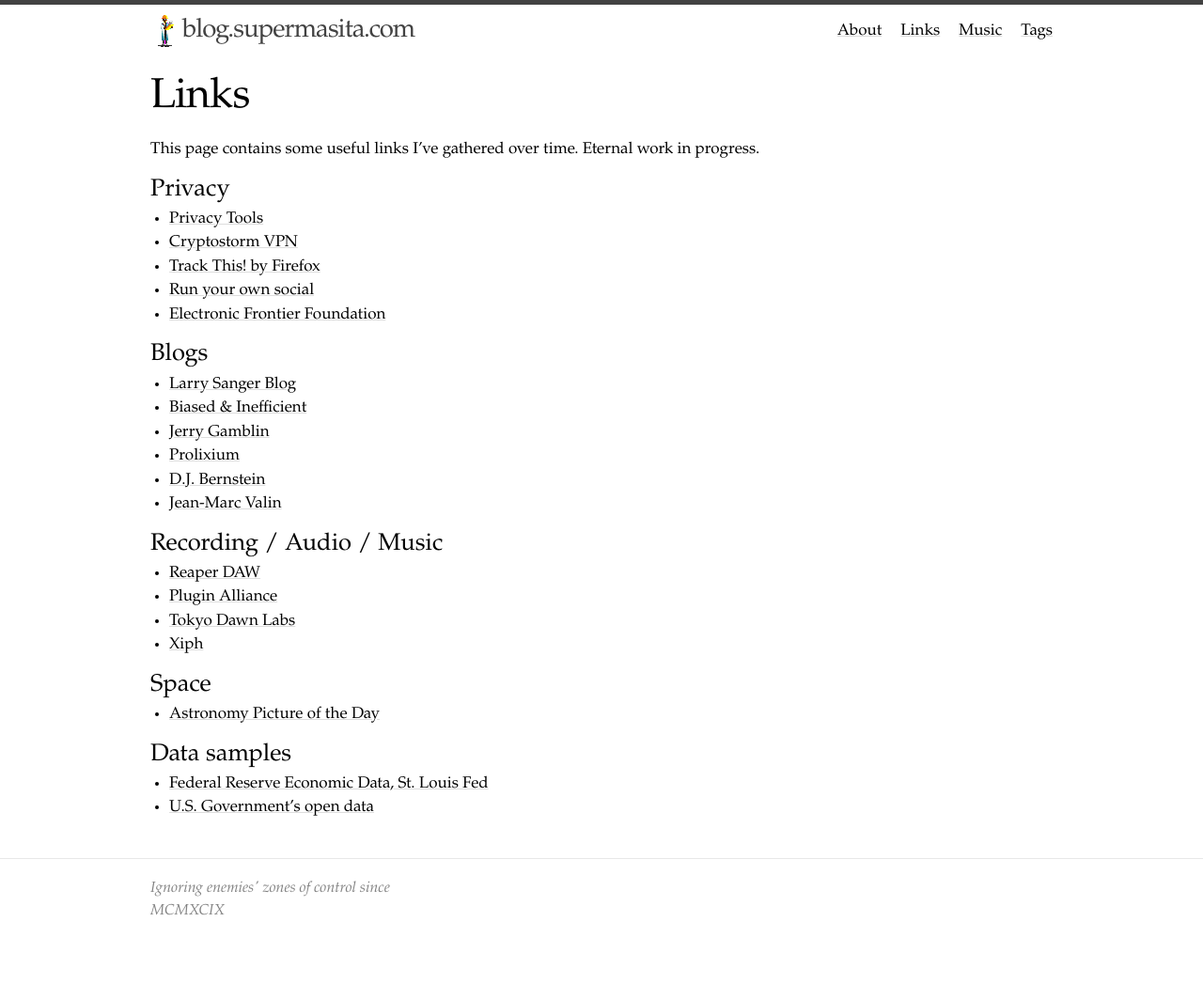
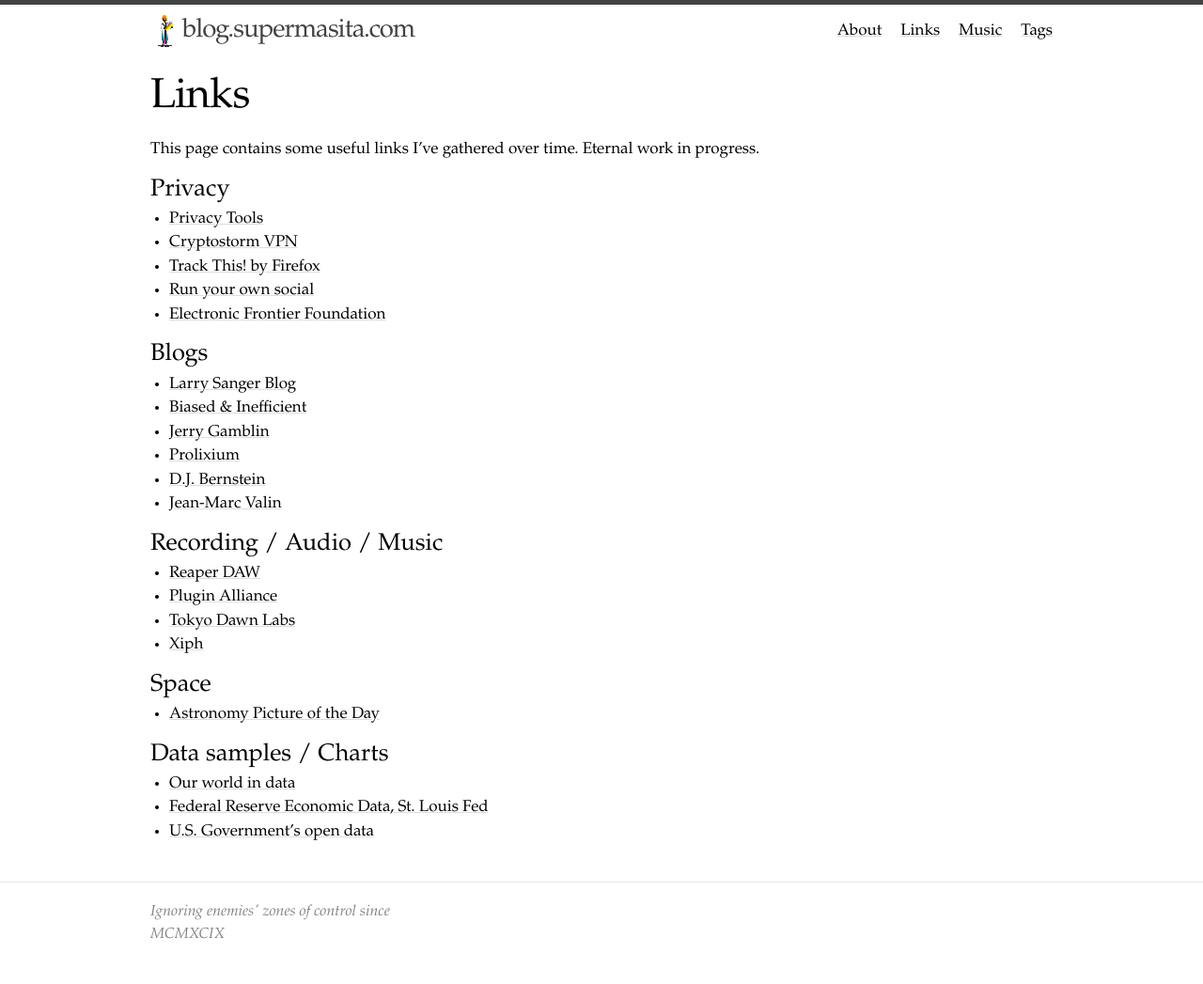
Before and after one commit to supermasita/blog.supermasita.com, a Jekyll site: the page built from links.md, in a window 1280 px wide. Shown: the whole page at 94% size. Built offline with Jekyll 4.4.1, drawn with Linux system fonts in a browser that asks for light colours; before the commit the page ends 1022 px from its top, so only the background shows below that.

Commit message:
adding links

```diff
--- a/_posts/2019-08-09-Reaper-Record_computer_output.markdown
+++ b/_posts/2019-08-09-Reaper-Record_computer_output.markdown
@@ -22,6 +22,6 @@
 Before WASAPI appeared (ex: Windows XP), you would probably use [ASIO4ALL](https://en.wikipedia.org/wiki/Audio_Stream_Input/Output) to achieve low latency, if you did not have an audio interface with ASIO. You can achieve the same low latency with WASAPI - no need to install anything.
 
 ### Keep reading
-* <https://en.wikipedia.org/wiki/Technical_features_new_to_Windows_Vista#Audio_stack_architecture>
+* [WASAPI in Wikipedia](https://en.wikipedia.org/wiki/Technical_features_new_to_Windows_Vista#Audio_stack_architecture)
 * <https://www.reaper.fm/>
 * <http://www.asio4all.org/>
--- a/links.md
+++ b/links.md
@@ -34,7 +34,8 @@
 ===
 * [Astronomy Picture of the Day](https://apod.nasa.gov/apod/astropix.html)
 
-Data samples
+Data samples / Charts
 ===
+* [Our world in data](https://ourworldindata.org)
 * [Federal Reserve Economic Data, St. Louis Fed](https://fred.stlouisfed.org/)
 * [U.S. Government’s open data](https://catalog.data.gov/dataset)
```
